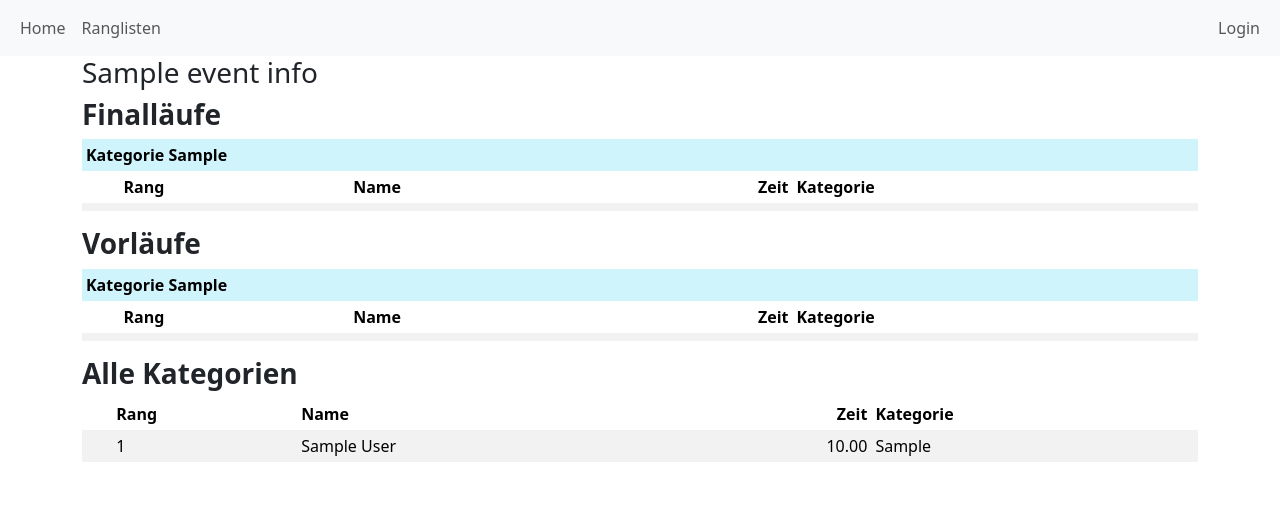
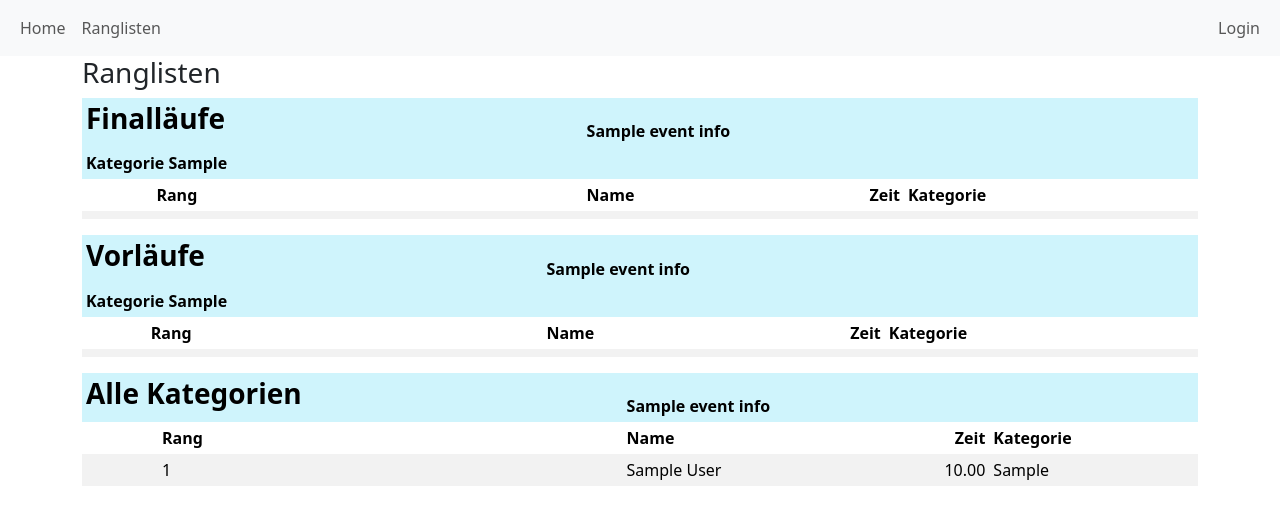
Before and after one commit to fPBunxGKv/sj-github, a Django app: template members/templates/rank_show.html in a window 1280 px wide. Shown: the top 525 px of the page. Run offline with Django 4.2, Linux system fonts and the light colour scheme; the template is opened without the code that fills it: most values are stand-ins (such as "Sample title", 1, 10 or a date in 2020); lists and menus that the app fills with data are empty; parts of the project's set-up code (start-up, migrations or seed data) failed here and were passed over; some libraries are stand-ins or nearby versions.

Commit message:
optimize ranking

```diff
--- a/members/templates/rank_show.html
+++ b/members/templates/rank_show.html
@@ -5,14 +5,22 @@
     <div class="container">
         <div class="row">
             <div class="column">
-                <h3>{{ event_info.name }}</h3>
+                <h3>Ranglisten</h3>
                 {% if fin_categories|length > 0 %}
                     <table class="table table-sm table-striped caption-top table-borderless">
+                        <thead>
+                            <tr>
+                                <th class="table-info" colspan="2">
                                     <h3>
                                         <b>Finalläufe</b>
                                     </h3>
+                                </th>
+                                <th class="table-info" colspan="3">{{ event_info.name }}</th>
+                            </tr>
+                        </thead>
                         {% for c in fin_categories %}
-                            <thead>
+                        <div class="page-break-inside">
+                        <thead >
                                 <tr>
                                     <th class="table-info" colspan="5">Kategorie {{ c.result_category }}</th>
                                 </tr>
@@ -40,6 +48,7 @@
                                     <td colspan="5"></td>
                                 </tr>
                             </tbody>
+                        </div>
                         {% endfor %}
                     </table>
                 {% endif %}
@@ -48,10 +57,18 @@
         <div class="row">
             <div class="column">
                 {% if categories|length > 0 %}
+                    <div class="page-break-before"></div>
                     <table class="table table-sm table-striped caption-top table-borderless">
+                        <thead>
+                            <tr>
+                                <th class="table-info" colspan="2">
                                     <h3>
                                         <b>Vorläufe</b>
                                     </h3>
+                                </th>
+                                <th class="table-info" colspan="3">{{ event_info.name }}</th>
+                            </tr>
+                        </thead>
                         {% for c in categories %}
                             <thead>
                                 <tr>
@@ -91,10 +108,18 @@
         <div class="row">
             <div class="column">
                 {% if result_best_all|length > 0 %}
+                    <div class="page-break-before"></div>
                     <table class="table table-sm table-striped caption-top table-borderless">
+                        <thead>
+                            <tr>
+                                <th class="table-info" colspan="2">
                                     <h3>
                                         <b>Alle Kategorien</b>
                                     </h3>
+                                </th>
+                                <th class="table-info" colspan="3">{{ event_info.name }}</th>
+                            </tr>
+                        </thead>
                         <thead>
                             <tr>
                                 <th scope="col"></th>
```
Lines whose indentation alone changed are shown as unchanged.
